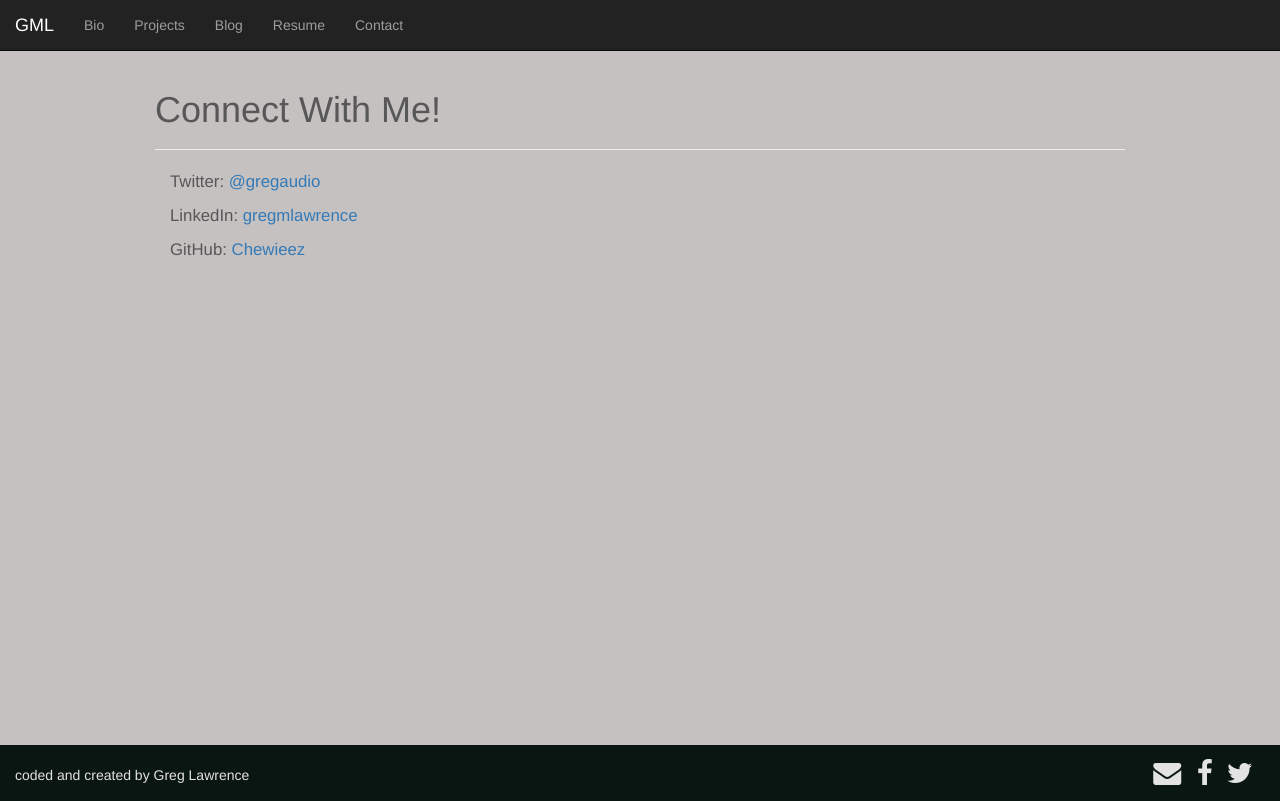
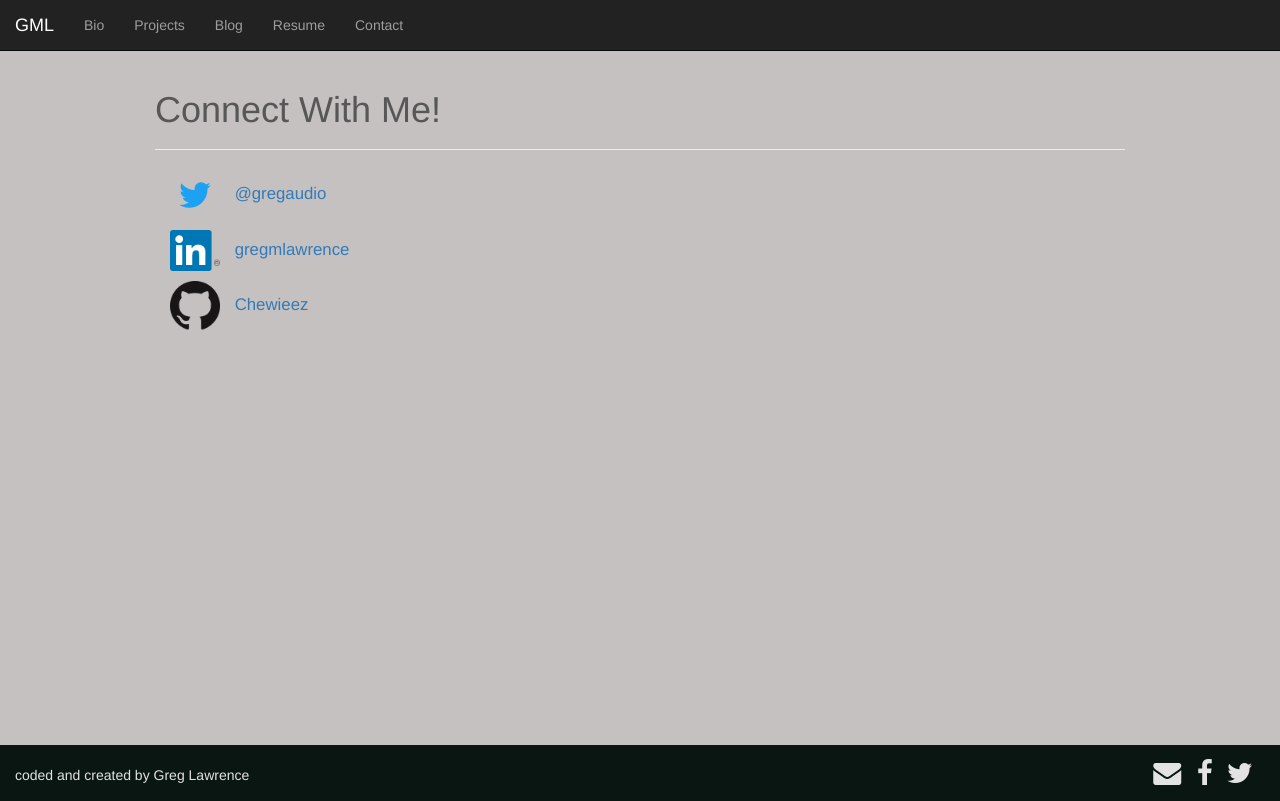
Before and after one commit to Chewieez/Chewieez.github.io, a plain HTML site: page contact.html in a window 1280 px wide. Drawn offline with nearby package versions, Linux system fonts and the light colour scheme.

Commit message:
added images and removed text titles for each social network

```diff
--- a/contact.js
+++ b/contact.js
@@ -44,7 +44,7 @@ for (key in retreivedContactInfo) {
 
     contactDomEl.innerHTML += `
 
-            <p>${individualContactInfo.socialPlatform}: <a href="${individualContactInfo.url}">${individualContactInfo.username}</a></p>
+            <p><img src="${individualContactInfo.icon}" width="50px" alt="${individualContactInfo.socialPlatform} title="${individualContactInfo.socialPlatform}"/> <a href="${individualContactInfo.url}">${individualContactInfo.username}</a></p>
 
     `
 
--- a/styles.css
+++ b/styles.css
@@ -84,6 +84,10 @@ footer p {
     font-size: 1.2em;
 }
 
+.contacts img {
+    margin-right: 10px;
+}
+
 .img-shadow {
     box-shadow: 0px 0px 3px 3px rgba(0, 0, 0, 0.2);
 }
```
